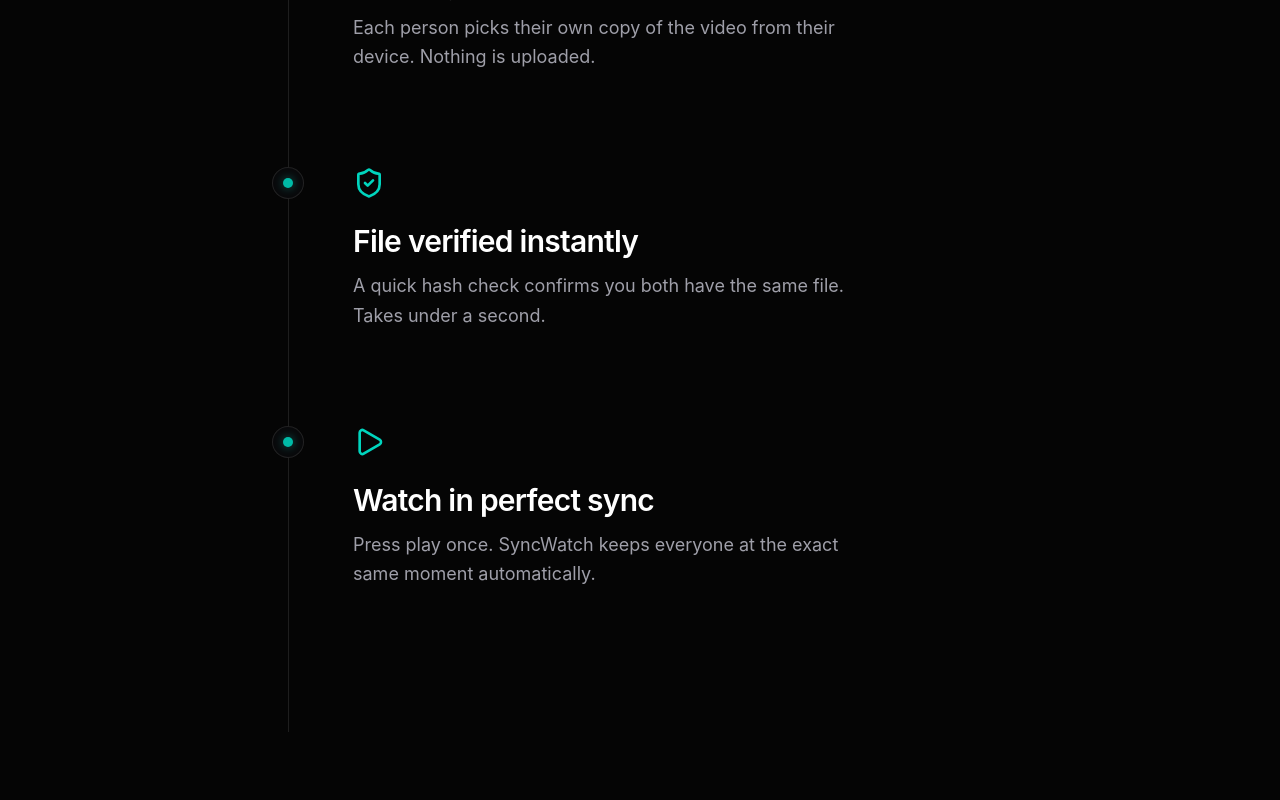
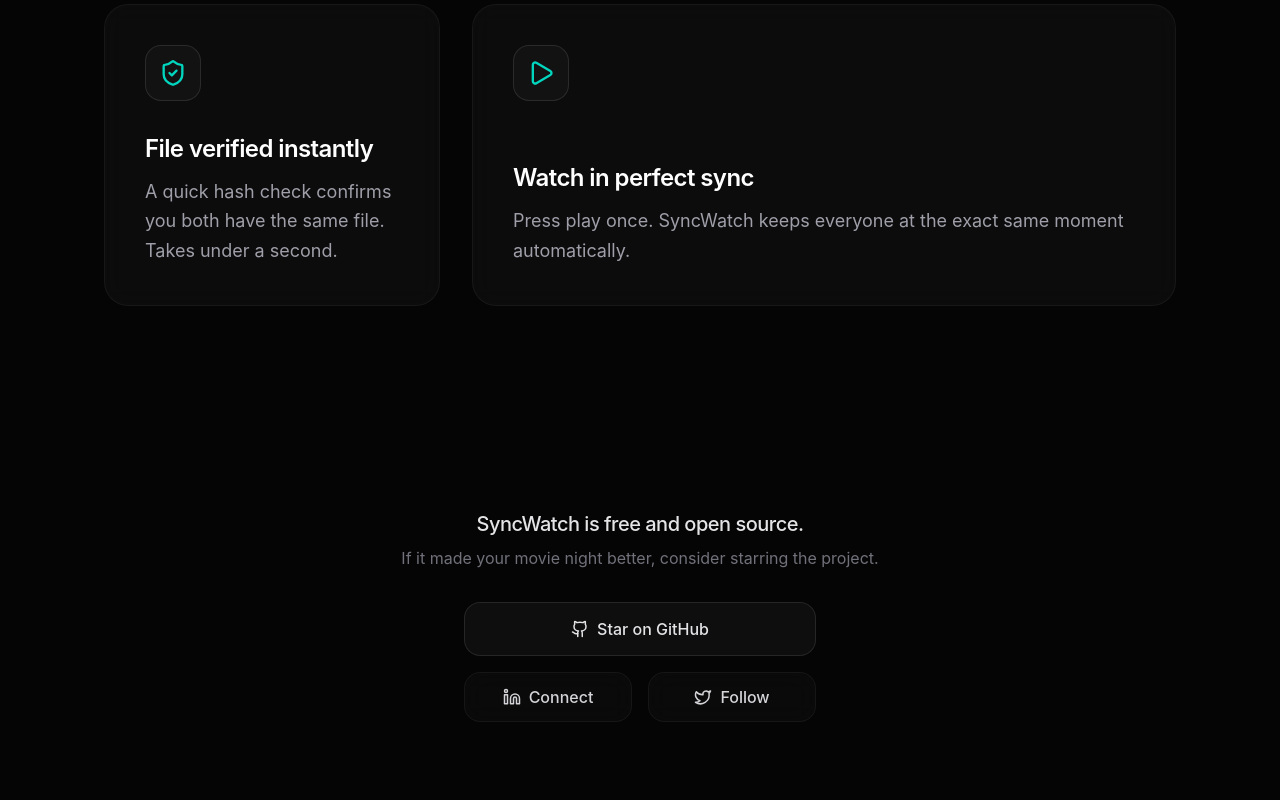
Before and after one commit to sampratigaurav/syncwatch, a React (Vite) app in the folder client/: page / in a window 1280 px wide. Shown: the part 1800-2600 px from the top of the page. Built offline with nearby package versions, Linux system fonts and the light colour scheme.

Commit message:
Optimize framer-motion with LazyMotion and fix CLS

```diff
--- a/client/src/pages/Home.tsx
+++ b/client/src/pages/Home.tsx
@@ -10,7 +10,7 @@ import { EVENTS } from '../../../shared/socketEvents';
 import React, { Suspense, lazy } from 'react';
 import { clsx } from 'clsx';
 import { twMerge } from 'tailwind-merge';
-import { motion, AnimatePresence } from 'framer-motion';
+import { m, LazyMotion, domAnimation, AnimatePresence } from 'framer-motion';
 import { useMediaQuery } from '../hooks/useMediaQuery';
 import CssOrb from '../components/CssOrb';
 const FloatingAppMockup = lazy(() => import('../components/FloatingAppMockup'));
@@ -21,22 +21,24 @@ function cn(...inputs: (string | undefined | null | false)[]) {
 
 const AmbientBackground = () => (
   <div className="fixed inset-0 pointer-events-none z-0 bg-[#050505] overflow-hidden">
-    <motion.div
+    <m.div
       animate={{
         scale: [1, 1.1, 1],
         opacity: [0.3, 0.5, 0.3],
         rotate: [0, 90, 0]
       }}
       transition={{ duration: 20, repeat: Infinity, ease: "linear" }}
+      style={{ willChange: 'transform, opacity' }}
       className="absolute top-[-20%] left-[-10%] w-[70vw] h-[70vw] max-w-[800px] max-h-[800px] bg-teal-900/30 rounded-full blur-[120px] mix-blend-screen"
     />
-    <motion.div
+    <m.div
       animate={{
         scale: [1, 1.2, 1],
         opacity: [0.2, 0.4, 0.2],
         rotate: [0, -90, 0]
       }}
       transition={{ duration: 25, repeat: Infinity, ease: "linear" }}
+      style={{ willChange: 'transform, opacity' }}
       className="absolute bottom-[-20%] right-[-10%] w-[60vw] h-[60vw] max-w-[700px] max-h-[700px] bg-slate-800/40 rounded-full blur-[150px] mix-blend-screen"
     />
   </div>
@@ -69,10 +71,11 @@ const TechTicker = () => {
   return (
     <div className="w-full mt-12 overflow-hidden relative z-10 opacity-60">
       <div className="absolute inset-0 z-20 pointer-events-none" style={{ background: 'linear-gradient(90deg, #050505 0%, transparent 5%, transparent 95%, #050505 100%)' }} />
-      <motion.div
+      <m.div
         className="flex items-center gap-8 whitespace-nowrap w-max"
         animate={{ x: ["0%", "-50%"] }}
         transition={{ duration: 50, repeat: Infinity, ease: "linear" }}
+        style={{ willChange: 'transform' }}
       >
         {[...Array(8)].map((_, i) => (
           <div key={i} className="flex items-center gap-8 text-xs tablet:text-sm font-medium text-zinc-400 uppercase tracking-widest pr-8">
@@ -86,37 +89,54 @@ const TechTicker = () => {
             <span className="text-zinc-700">•</span>
           </div>
         ))}
-      </motion.div>
+      </m.div>
     </div>
   );
 };
 
-const StickyScrollSteps = () => {
+const FeatureBentoGrid = () => {
   return (
-    <div className="w-full max-w-[800px] mx-auto mt-32 relative z-10 pb-24">
-      <div className="text-center mb-24 px-4">
+    <div className="w-full max-w-[1200px] mx-auto mt-32 relative z-10 pb-24 px-4 tablet:px-8">
+      <div className="text-center mb-16 tablet:mb-24">
         <h2 className="text-3xl tablet:text-5xl font-bold tracking-tight text-white mb-4">How it works</h2>
         <p className="text-base tablet:text-lg text-zinc-400">From your file to in sync — in under 30 seconds</p>
       </div>
 
-      <div className="relative border-l border-white/10 ml-6 tablet:ml-12 pb-12">
-        {STEPS.map((step, index) => (
-          <motion.div
+      <div className="grid grid-cols-1 tablet:grid-cols-3 gap-6 tablet:gap-8">
+        {STEPS.map((step, index) => {
+          // Asymmetrical layout:
+          // 0: span 2
+          // 1: span 1
+          // 2: span 1
+          // 3: span 2
+          const isWide = index === 0 || index === 3;
+          const colSpanClass = isWide ? "tablet:col-span-2" : "tablet:col-span-1";
+
+          return (
+            <m.div
               key={index}
-            initial={{ opacity: 0, x: -20 }}
-            whileInView={{ opacity: 1, x: 0 }}
-            viewport={{ once: false, margin: "-20% 0px -20% 0px" }}
-            transition={{ duration: 0.6, ease: "easeOut" }}
-            className="mb-24 pl-8 tablet:pl-16 relative pr-4"
+              initial={{ opacity: 0, y: 20 }}
+              whileInView={{ opacity: 1, y: 0 }}
+              viewport={{ once: false, margin: "-10% 0px -10% 0px" }}
+              transition={{ duration: 0.5, delay: index * 0.1, ease: "easeOut" }}
+              className={`opacity-0 translate-y-5 group relative p-8 tablet:p-10 rounded-3xl bg-zinc-900/40 backdrop-blur-md border border-white/5 overflow-hidden transition-all duration-300 hover:-translate-y-1 hover:shadow-2xl hover:shadow-teal-500/10 flex flex-col justify-end min-h-[300px] ${colSpanClass}`}
             >
-            <div className="absolute left-[-17px] top-0 w-8 h-8 rounded-full bg-zinc-950 border border-white/10 flex items-center justify-center">
-              <div className="w-2.5 h-2.5 rounded-full bg-teal-500 shadow-[0_0_10px_rgba(20,184,166,0.5)]" />
+              {/* Subtle hover gradient background */}
+              <div className="absolute inset-0 bg-gradient-to-br from-teal-500/0 to-teal-500/5 opacity-0 group-hover:opacity-100 transition-opacity duration-500" />
+
+              {/* Glowing Icon Container */}
+              <div className="relative w-14 h-14 rounded-2xl bg-white/[0.03] border border-white/10 flex items-center justify-center mb-auto group-hover:border-teal-500/30 transition-colors duration-300">
+                <div className="absolute inset-0 bg-teal-500/20 rounded-2xl blur-xl opacity-0 group-hover:opacity-100 transition-opacity duration-300" />
+                <step.icon className="text-teal-400 w-7 h-7 relative z-10" />
               </div>
-            <step.icon className="text-teal-400 w-8 h-8 mb-6" />
-            <h3 className="text-2xl tablet:text-3xl font-semibold text-white mb-3 tracking-tight">{step.title}</h3>
-            <p className="text-zinc-400 text-lg leading-relaxed max-w-lg">{step.desc}</p>
-          </motion.div>
-        ))}
+
+              <div className="mt-8 relative z-10">
+                <h3 className="text-2xl font-semibold text-white mb-3 tracking-tight">{step.title}</h3>
+                <p className="text-zinc-400 text-lg leading-relaxed">{step.desc}</p>
+              </div>
+            </m.div>
+          );
+        })}
       </div>
     </div>
   );
@@ -338,17 +358,18 @@ export default function Home() {
   };
 
   return (
-    <motion.div
+    <LazyMotion features={domAnimation}>
+      <m.div
         initial={{ opacity: 0 }}
         animate={{ opacity: 1 }}
         exit={{ opacity: 0 }}
         transition={{ duration: 0.6, ease: "easeOut" }}
-      className="relative flex flex-col items-center min-h-screen overflow-x-hidden selection:bg-teal-500/30 bg-[#050505]"
+        className="opacity-0 relative flex flex-col items-center min-h-screen overflow-x-hidden selection:bg-teal-500/30 bg-[#050505]"
       >
       <AmbientBackground />
 
-      {/* Sticky Header */}
-      <div className="fixed top-0 left-0 right-0 z-50 flex items-center justify-between backdrop-blur-xl bg-[#050505]/60 border-b border-white/5 px-6 py-4">
+      {/* Floating Pill Header */}
+      <div className="fixed top-4 left-1/2 -translate-x-1/2 w-[calc(100%-2rem)] max-w-[1200px] z-50 flex items-center justify-between backdrop-blur-xl bg-zinc-950/60 border border-white/10 shadow-2xl shadow-teal-500/5 px-6 py-4 rounded-2xl">
         <h1 className="text-xl tablet:text-2xl font-bold tracking-tighter text-white drop-shadow-md">
           SyncWatch
         </h1>
@@ -369,11 +390,11 @@ export default function Home() {
       <div className="relative z-10 w-full max-w-[1200px] flex flex-col items-center px-4 tablet:px-8 pt-24 tablet:pt-32">
 
         {/* Row 1: Full-Width Centered Typography */}
-        <motion.div
+        <m.div
           initial={{ opacity: 0, y: -20 }}
           animate={{ opacity: 1, y: 0 }}
           transition={{ duration: 0.8, ease: "easeOut" }}
-          className="flex flex-col items-center w-full mb-12 tablet:mb-16"
+          className="opacity-0 -translate-y-5 flex flex-col items-center w-full mb-12 tablet:mb-16"
         >
           <h2 className="text-5xl tablet:text-[4.5rem] font-bold bg-gradient-to-br from-white via-zinc-200 to-zinc-600 bg-clip-text text-transparent pb-4 tracking-tight leading-[1.1] text-center max-w-4xl drop-shadow-2xl">
             Watch together.<br className="hidden tablet:block" /> In perfect sync.
@@ -381,17 +402,17 @@ export default function Home() {
           <p className="text-zinc-400 text-lg tablet:text-xl text-center max-w-2xl">
             Experience movies and shows with your friends in real-time, no matter where they are.
           </p>
-        </motion.div>
+        </m.div>
 
         {/* Row 2: 50/50 Split Grid */}
         <div className="w-full grid grid-cols-1 tablet:grid-cols-2 gap-8 tablet:gap-12 items-center">
 
           {/* Left Column: Action Box */}
-          <motion.div
+          <m.div
             initial={{ opacity: 0, x: -30 }}
             animate={{ opacity: 1, x: 0 }}
             transition={{ duration: 0.8, ease: "easeOut", delay: 0.1 }}
-            className="flex flex-col items-center tablet:items-center order-1 tablet:order-1 w-full"
+            className="opacity-0 -translate-x-8 flex flex-col items-center tablet:items-center order-1 tablet:order-1 w-full"
           >
             {/* Unified Action Box */}
             <div className="w-full max-w-[440px] bg-zinc-900/40 backdrop-blur-2xl rounded-3xl border border-white/10 shadow-[0_0_50px_rgba(0,0,0,0.5)] p-6 tablet:p-8 relative z-10 overflow-hidden self-center tablet:self-start">
@@ -449,7 +470,7 @@ export default function Home() {
                <div className="min-h-[140px] flex flex-col justify-end">
                  <AnimatePresence mode="wait">
                    {activeTab === 'create' ? (
-                     <motion.div
+                     <m.div
                        key="create"
                        initial={{ opacity: 0, x: -10 }}
                        animate={{ opacity: 1, x: 0 }}
@@ -473,7 +494,7 @@ export default function Home() {
 
                         <AnimatePresence>
                         {lockRoom && (
-                          <motion.div
+                          <m.div
                             initial={{ opacity: 0, height: 0, marginBottom: 0 }}
                             animate={{ opacity: 1, height: 'auto', marginBottom: 4 }}
                             exit={{ opacity: 0, height: 0, marginBottom: 0 }}
@@ -498,7 +519,7 @@ export default function Home() {
                                  {showPin ? <EyeOff size={18} /> : <Eye size={18} />}
                                </button>
                              </div>
-                          </motion.div>
+                          </m.div>
                         )}
                         </AnimatePresence>
 
@@ -511,9 +532,9 @@ export default function Home() {
                         >
                           Start New Room
                         </button>
-                     </motion.div>
+                     </m.div>
                    ) : (
-                     <motion.div
+                     <m.div
                        key="join"
                        initial={{ opacity: 0, x: 10 }}
                        animate={{ opacity: 1, x: 0 }}
@@ -543,7 +564,7 @@ export default function Home() {
 
                         <AnimatePresence>
                         {requiresPin && (
-                          <motion.div
+                          <m.div
                             initial={{ opacity: 0, height: 0, marginTop: -10 }}
                             animate={{ opacity: 1, height: 'auto', marginTop: 0 }}
                             exit={{ opacity: 0, height: 0, marginTop: -10 }}
@@ -573,7 +594,7 @@ export default function Home() {
                                  {showPin ? <EyeOff size={18} /> : <Eye size={18} />}
                                </button>
                              </div>
-                          </motion.div>
+                          </m.div>
                         )}
                         </AnimatePresence>
 
@@ -587,7 +608,7 @@ export default function Home() {
                         >
                           Join Room
                          </button>
-                      </motion.div>
+                      </m.div>
                    )}
                  </AnimatePresence>
                 </div>
@@ -595,14 +616,14 @@ export default function Home() {
             </div>
 
             {/* Removed TechTicker from here */}
-          </motion.div>
+          </m.div>
 
           {/* Right Column: 3D Orb / Mobile Fallback */}
-          <motion.div
+          <m.div
             initial={{ opacity: 0, scale: 0.9 }}
             animate={{ opacity: 1, scale: 1 }}
             transition={{ duration: 1, ease: "easeOut", delay: 0.2 }}
-            className="w-full h-full min-h-[300px] tablet:min-h-[500px] order-2 tablet:order-2 flex items-center justify-center relative"
+            className="w-full h-full min-h-[300px] tablet:min-h-[500px] order-2 tablet:order-2 flex items-center justify-center relative opacity-0 scale-95"
           >
             {isMobile ? (
               <CssOrb />
@@ -611,7 +632,7 @@ export default function Home() {
                 <FloatingAppMockup />
               </Suspense>
             )}
-          </motion.div>
+          </m.div>
         </div>
 
         {/* Row 3: Full-Width Tech Ticker (Bounded to Container) */}
@@ -623,40 +644,47 @@ export default function Home() {
           <TechTicker />
         </div>
 
-        <StickyScrollSteps />
+        <FeatureBentoGrid />
 
         {/* Support Section */}
-        <div className="w-full max-w-[600px] mt-12 tablet:mt-16 pt-8 border-t border-white/5 pb-12 relative z-10">
-          <div className="flex flex-col items-center text-center mb-6 px-4">
-            <p className="text-zinc-200 font-medium mb-1 text-[15px] tablet:text-[16px]">
+        <div className="w-full relative flex flex-col items-center mt-12 tablet:mt-16 pt-16 pb-24 overflow-hidden rounded-t-[40px]">
+          {/* Absolute Glow Background */}
+          <div className="absolute inset-0 bg-[radial-gradient(ellipse_at_bottom,_var(--tw-gradient-stops))] from-teal-900/20 via-zinc-900/10 to-transparent pointer-events-none" />
+          <div className="absolute bottom-0 w-full h-[1px] bg-gradient-to-r from-transparent via-teal-500/30 to-transparent" />
+
+          <div className="w-full max-w-[600px] relative z-10">
+            <div className="flex flex-col items-center text-center mb-8 px-4">
+              <p className="text-zinc-200 font-medium mb-2 text-lg tablet:text-xl tracking-tight">
                 SyncWatch is free and open source.
               </p>
-            <p className="text-[13px] tablet:text-[14px] text-zinc-500">
+              <p className="text-sm tablet:text-base text-zinc-500">
                 If it made your movie night better, consider starring the project.
               </p>
             </div>
 
-          <div className="flex flex-col tablet:flex-row items-center justify-center gap-3 tablet:gap-4 max-w-lg mx-auto">
-            {/* GitHub Button */}
+            <div className="flex flex-col items-center gap-4 max-w-sm mx-auto w-full px-4">
+              {/* GitHub Button (Row 1) */}
               <a
                 href="https://github.com/sampratigaurav/syncwatch"
                 target="_blank"
                 rel="noopener noreferrer"
-              className="w-full tablet:w-auto min-h-[48px] tablet:min-h-[44px] flex items-center justify-center gap-2 bg-zinc-900/80 hover:bg-zinc-800 border border-white/10 hover:border-white/20 text-zinc-300 rounded-xl px-5 py-2 font-medium transition-colors active:scale-[0.98]"
+                className="w-full flex items-center justify-center gap-2 bg-zinc-900/50 hover:bg-zinc-800/80 backdrop-blur-md border border-white/10 hover:border-white/20 text-zinc-200 rounded-2xl px-8 py-3.5 font-medium transition-all hover:-translate-y-0.5 hover:shadow-lg hover:shadow-teal-500/10 active:scale-[0.98]"
               >
                 <Github size={18} />
-              <span className="text-sm tablet:text-base">Star on GitHub</span>
+                <span>Star on GitHub</span>
               </a>
 
+              {/* Row 2 Container */}
+              <div className="flex flex-row items-center justify-center gap-4 w-full">
                 {/* LinkedIn Button */}
                 <a
                   href="https://linkedin.com/in/sampratigaurav"
                   target="_blank"
                   rel="noopener noreferrer"
-              className="w-full tablet:w-auto min-h-[48px] tablet:min-h-[44px] flex items-center justify-center gap-2 bg-transparent border border-white/10 hover:border-white/20 text-zinc-300 rounded-xl px-5 py-2 font-medium transition-colors active:scale-[0.98]"
+                  className="w-full flex-1 flex items-center justify-center gap-2 bg-zinc-900/30 hover:bg-zinc-800/60 backdrop-blur-md border border-white/5 hover:border-white/20 text-zinc-300 rounded-2xl px-4 py-3 font-medium transition-all hover:-translate-y-0.5 hover:shadow-lg hover:shadow-teal-500/10 active:scale-[0.98]"
                 >
                   <Linkedin size={18} />
-              <span className="text-sm tablet:text-base">Connect</span>
+                  <span>Connect</span>
                 </a>
 
                 {/* X Button */}
@@ -664,15 +692,18 @@ export default function Home() {
                   href="https://x.com/Sampratigaurav0"
                   target="_blank"
                   rel="noopener noreferrer"
-              className="w-full tablet:w-auto min-h-[48px] tablet:min-h-[44px] flex items-center justify-center gap-2 bg-transparent border border-white/10 hover:border-white/20 text-zinc-300 rounded-xl px-5 py-2 font-medium transition-colors active:scale-[0.98]"
+                  className="w-full flex-1 flex items-center justify-center gap-2 bg-zinc-900/30 hover:bg-zinc-800/60 backdrop-blur-md border border-white/5 hover:border-white/20 text-zinc-300 rounded-2xl px-4 py-3 font-medium transition-all hover:-translate-y-0.5 hover:shadow-lg hover:shadow-teal-500/10 active:scale-[0.98]"
                 >
                   <Twitter size={18} />
-              <span className="text-sm tablet:text-base">Follow</span>
+                  <span>Follow</span>
                 </a>
+              </div>
+            </div>
           </div>
         </div>
 
       </div>
-    </motion.div>
+    </m.div>
+    </LazyMotion>
   );
 }
```
Also changed, not shown: client/src/components/CssOrb.tsx (+6 -3 lines), client/src/components/FloatingAppMockup.tsx (+9 -9 lines). Lines whose indentation alone changed are shown as unchanged.
